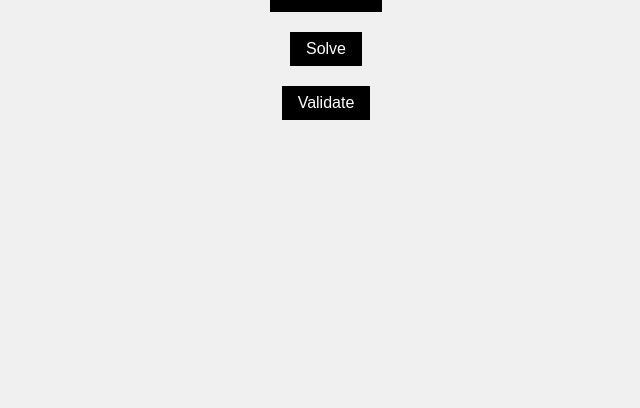
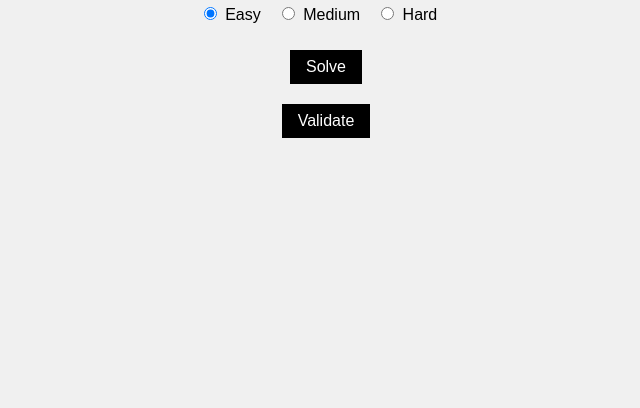
Before and after one commit to PaulbeckR/sudokuapp, a plain HTML site: page index.html in a window 1280 px wide. Shown: the part 392-800 px from the top of the page, without its empty margins (314-954 px from the left). Drawn offline with Linux system fonts and the light colour scheme; no server answers.

Commit message:
difflevel

```diff
--- a/index.html
+++ b/index.html
@@ -11,8 +11,24 @@
     <h1>Sudoku</h1>
     <div id="board" class="board"></div>
     <button id="newGame">New Game</button>
+
+    <form id="difficulty-form">
+        <label>
+          <input type="radio" name="difficulty" value="easy" checked>
+          Easy
+        </label>
+        <label>
+          <input type="radio" name="difficulty" value="medium">
+          Medium
+        </label>
+        <label>
+          <input type="radio" name="difficulty" value="hard">
+          Hard
+        </label>
+      </form>
     <button id="solve">Solve</button>
     <button id="validate">Validate</button>
+
   </div>
   <script src="script.js"></script>
 </body>
--- a/script.js
+++ b/script.js
@@ -6,7 +6,7 @@ const validateButton = document.getElementById("validate");
 // Add this function to fetch a Sudoku board from the backend
 async function fetchSudokuBoard() {
     try {
-      const response = await fetch("https://paulbeck.pythonanywhere.com/generate");
+      const response = await fetch("https://paulbeck.pythonanywhere.com/generate?difficulty=${difficulty}");
       const board = await response.json();
       return board;
     } catch (error) {
@@ -17,7 +17,10 @@ async function fetchSudokuBoard() {
 
   // Modify the newGame function to use the fetched board
   async function newGame() {
-    const board = await fetchSudokuBoard();
+    const difficultyForm = document.getElementById("difficulty-form");
+    const selectedDifficulty  = difficultyForm.difficulty.value;
+
+    const board = await fetchSudokuBoard(selectedDifficulty);
     if (board) {
       renderBoard(board);
     } else {
--- a/styles.css
+++ b/styles.css
@@ -60,3 +60,17 @@ body {
   button:hover {
     background-color: #444;
   }
+
+  #difficulty-form {
+    display: flex;
+    justify-content: center;
+    margin-bottom: 1rem;
+  }
+
+  #difficulty-form label {
+    margin-right: 1rem;
+  }
+
+  #difficulty-form input[type="radio"] {
+    margin-right: 0.25rem;
+  }
```
Also changed, not shown: 1 other file.
